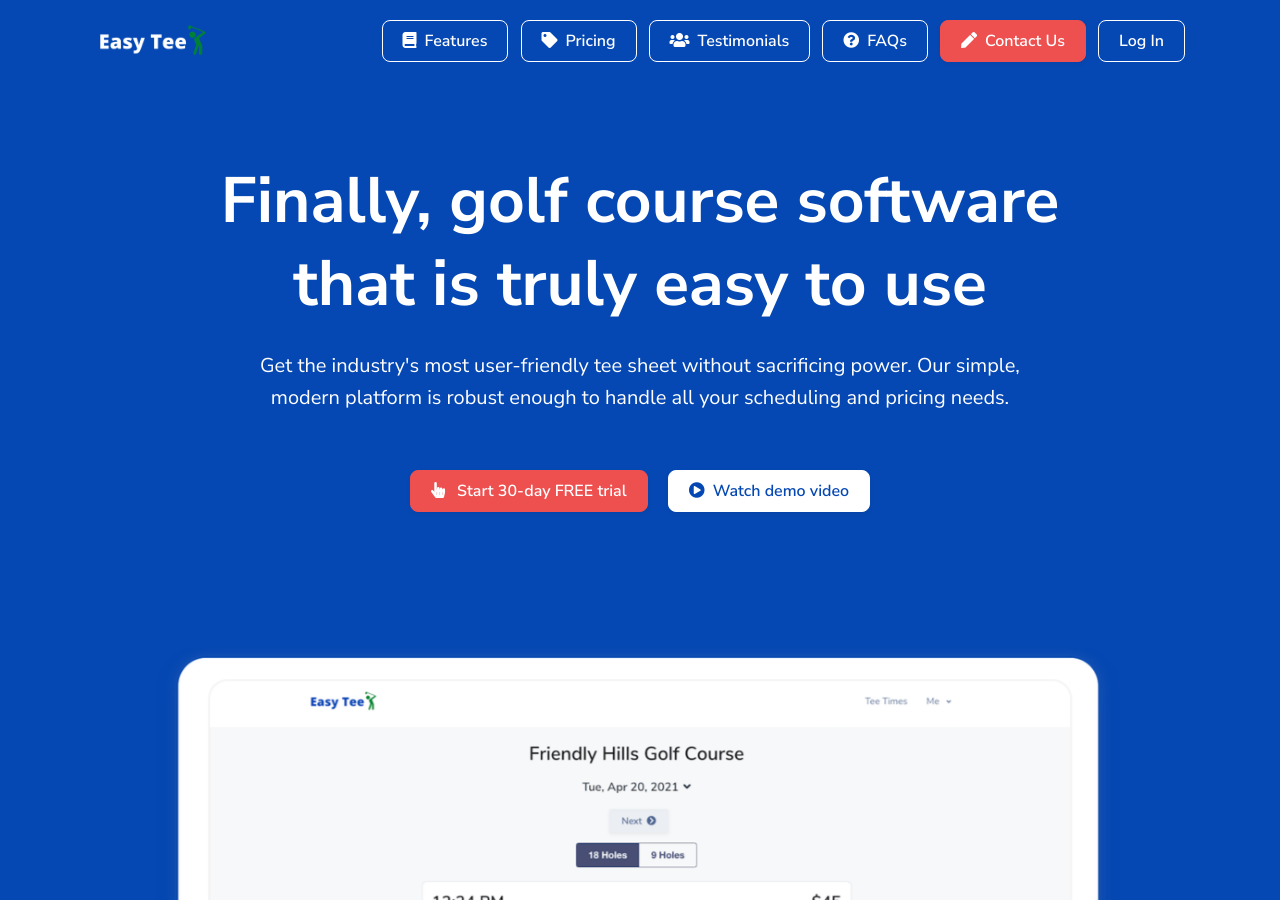
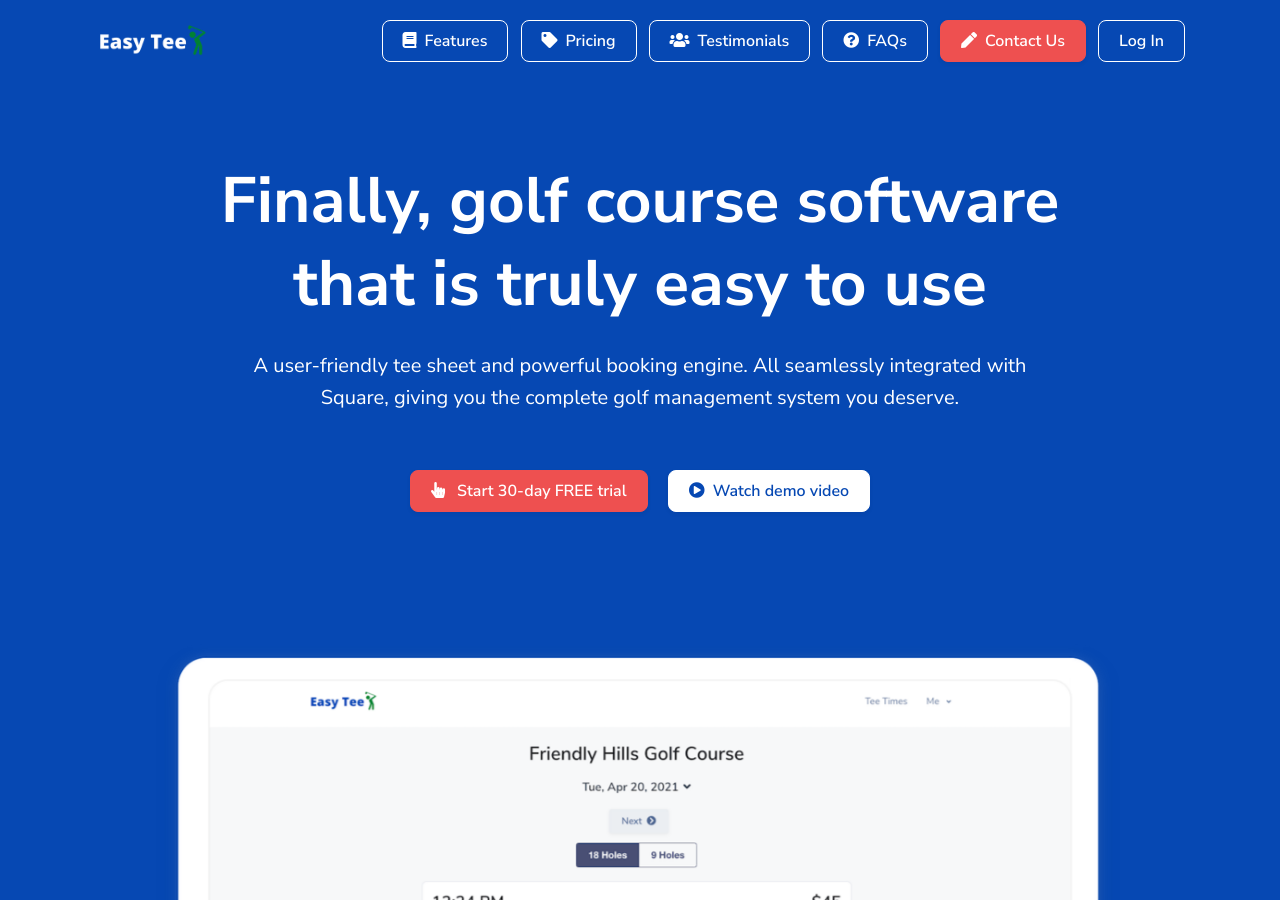
Before and after one commit to easyteegolf/easytee_front, a Jekyll site: the page built from index.html, in a window 1280 px wide and 900 px high. Built offline with Jekyll 4.4.1, drawn with Linux system fonts in a browser that asks for light colours.

Commit message:
update subheadline to includ Square reference

```diff
--- a/index.html
+++ b/index.html
@@ -12,10 +12,12 @@ order: 0
                 <div class="row justify-content-center">
                     <div class="col-12 col-md-10 text-center">
                         <h1 class="display-1 mb-4">Finally, golf course software that is truly easy to use</h1>
-                        <p class="lead mb-5 px-lg-5">Get the industry's most user-friendly tee sheet without sacrificing power. Our simple, modern platform is robust enough to handle all your scheduling and pricing needs.</p>
+                        <p class="lead mb-5 px-lg-5">A user-friendly tee sheet and powerful booking engine. All seamlessly integrated with Square, giving you the complete golf management system you deserve.</p>
                         <!-- Button Modal -->
                         <a href="https://app.easyteegolf.com/?next=/manager/newcourse/&trial=yes&modal=createAccountModal" target="_blank" type="button" class="btn btn-secondary animate-up-2 mt-2 analytic_log" data-name="button_click_trial" data-category="Header" data-label="Trial"><span class="mr-2"><i class="fas fa-hand-pointer"></i></span> Start 30-day FREE trial</a>
                         <a class="btn btn-white text-primary animate-up-2 ml-3 mt-2 js-scroll-trigger analytic_log" data-name="button_click_demo" data-category="Header" data-label="Demo" href="#demo"><i class="fas fa-play-circle mr-2"></i>Watch demo video</a>
+
+                        <!-- <p class="mt-5"><a href="#" class="text-underline">Why Square is the perfect POS for golf courses</a></p> -->
 
                     </div>
                 </div>
```
